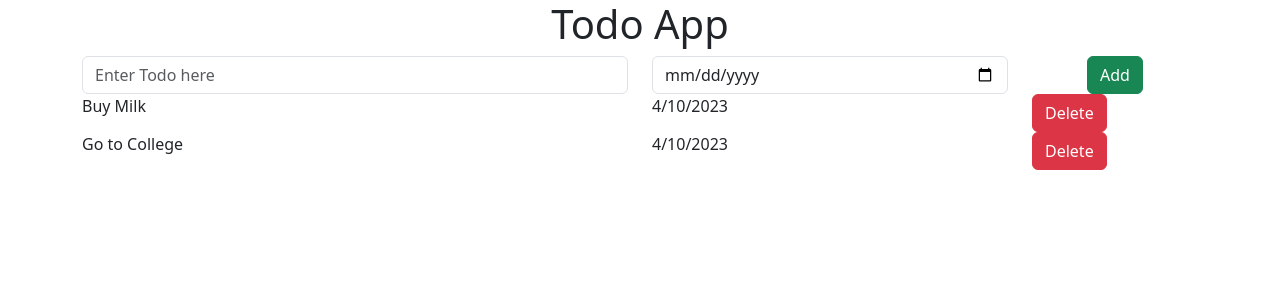
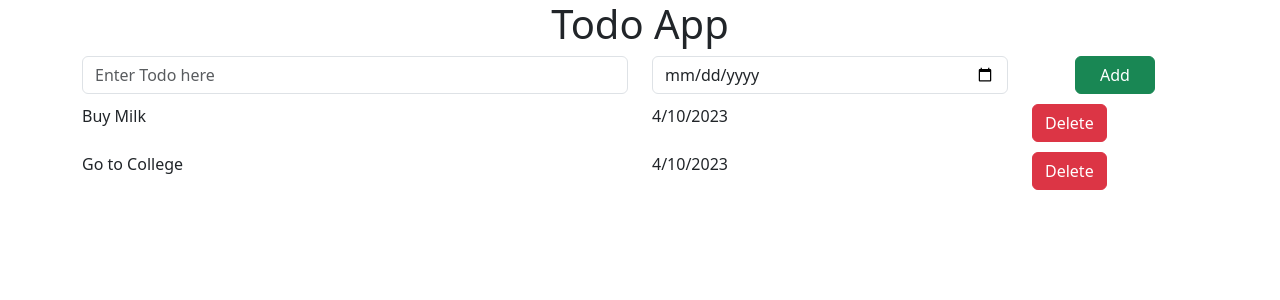
Before and after one commit to pranavsuryawanshi96/ToDo-React-App-V1, a React (Vite) app: page / in a window 1280 px wide. Shown: the top 300 px of the page. Built offline with nearby package versions, Linux system fonts and the light colour scheme.

Commit message:
added the components

```diff
--- a/src/App.css
+++ b/src/App.css
@@ -4,10 +4,15 @@ h1 {
   margin: 10px;
   margin-bottom: 20px;
 }
-/* input {
-  width: 50%;
-} */
 
 .items-container {
   text-align: left;
+  margin-top: 10px;
+  align-items: center;
 }
+.p-btn {
+  min-width: 80px;
+}
+.p-row {
+  margin: 10px 5px;
+}
--- a/src/components/AddToDo.jsx
+++ b/src/components/AddToDo.jsx
@@ -1,7 +1,7 @@
 function AddToDo() {
   return (
     <div className="container text-center">
-      <div className="row">
+      <div className="row p-row">
         <div className="col-6">
           <input
             type="text"
@@ -13,7 +13,7 @@ function AddToDo() {
           <input type="date" className="form-control" />
         </div>
         <div className="col-2">
-          <button type="button" className="btn btn-success">
+          <button type="button" className="btn btn-success p-btn">
             Add
           </button>
         </div>
--- a/src/components/TodoItem1.jsx
+++ b/src/components/TodoItem1.jsx
@@ -3,11 +3,11 @@ function TodoItem1() {
   let todoDate = "4/10/2023";
   return (
     <div class="container">
-      <div class="row">
+      <div class="row p-row">
         <div class="col-6">{todoName}</div>
         <div class="col-4">{todoDate}</div>
         <div class="col-2">
-          <button type="button" class="btn btn-danger">
+          <button type="button p-btn" class="btn btn-danger">
             Delete
           </button>
         </div>
--- a/src/components/TodoItem2.jsx
+++ b/src/components/TodoItem2.jsx
@@ -3,11 +3,11 @@ function TodoItem2() {
   let todoDate = "4/10/2023";
   return (
     <div class="container">
-      <div class="row">
+      <div class="row p-row">
         <div class="col-6">{todoName}</div>
         <div class="col-4">{todoDate}</div>
         <div class="col-2">
-          <button type="button" class="btn btn-danger">
+          <button type="button p-btn" class="btn btn-danger">
             Delete
           </button>
         </div>
```
